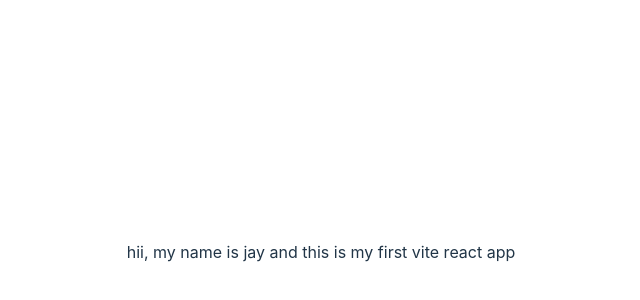
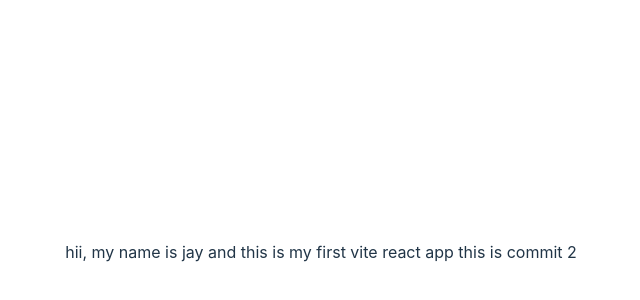
Before and after one commit to Jayko001/my-portfolio, a React (Vite) app: page / in a window 1280 px wide. Shown: the part 148-448 px from the top of the page, without its empty margins (319-959 px from the left). Built offline with nearby package versions, Linux system fonts and the light colour scheme.

Commit message:
test commit

```diff
--- a/src/App.tsx
+++ b/src/App.tsx
@@ -9,6 +9,7 @@ function App() {
   return (
     <>
       hii, my name is jay and this is my first vite react app
+      this is commit 2
     </>
   )
 }
```
